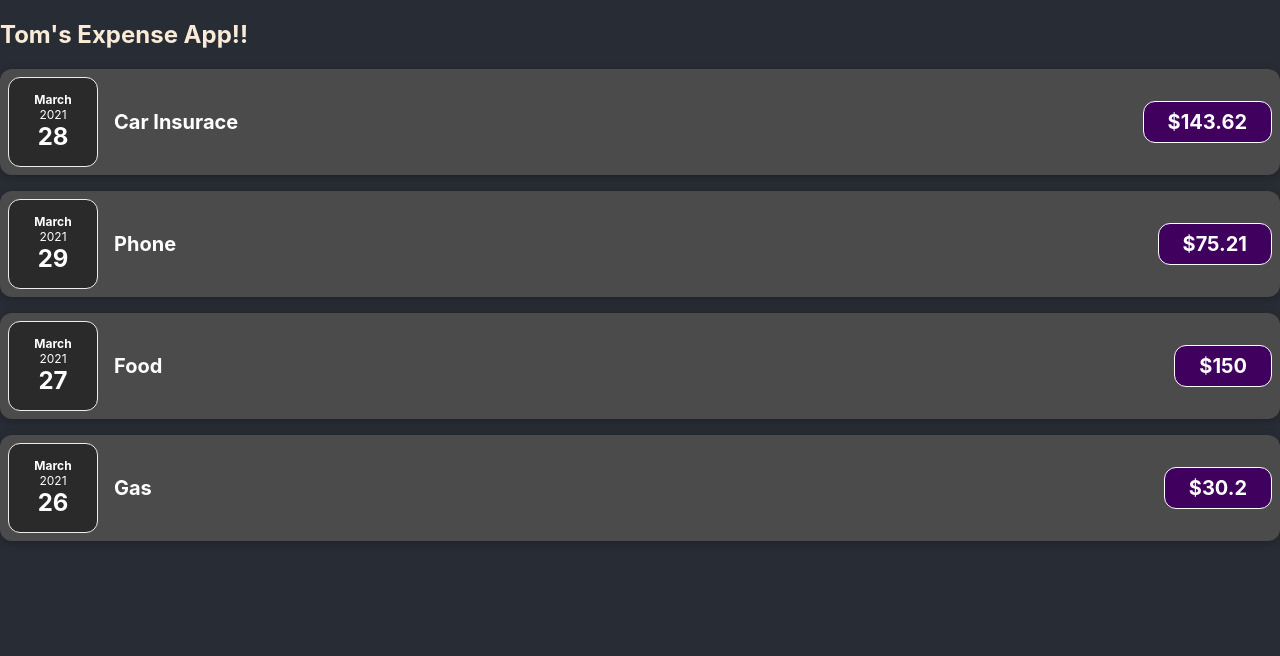
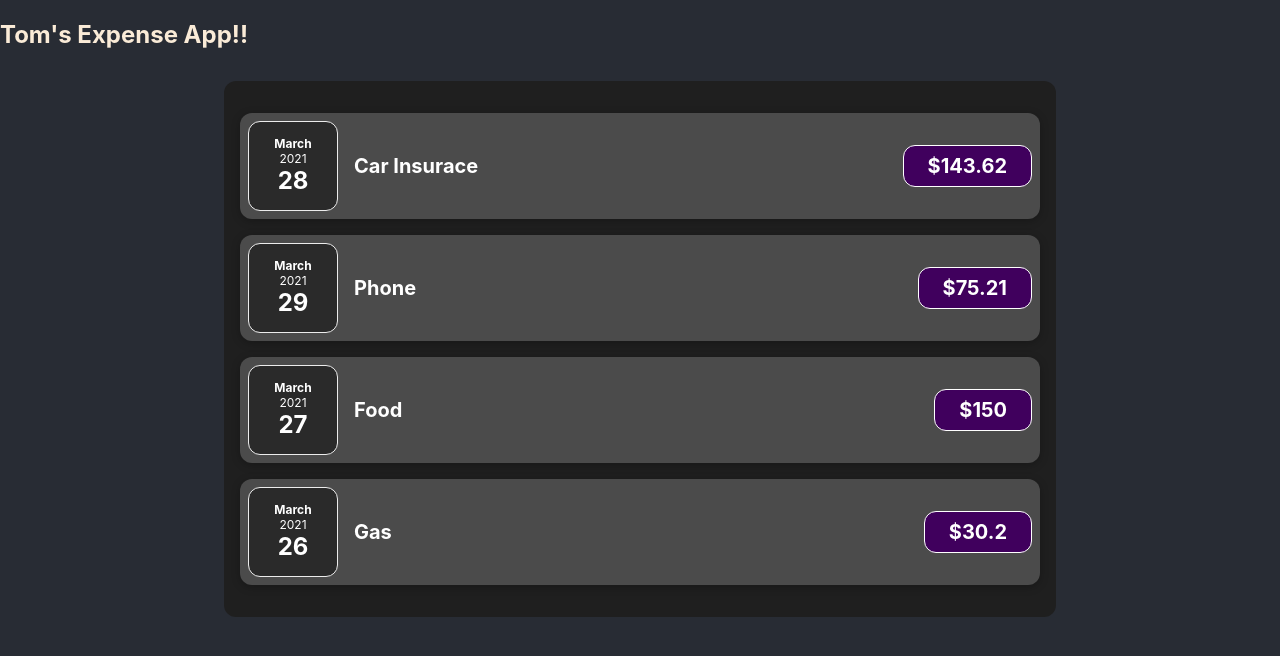
Before and after one commit to tomw268/React-Dev, a JavaScript app in the folder expense-app/: page / in a window 1280 px wide. Shown: the top 656 px of the page. Built offline with nearby package versions, Linux system fonts and the light colour scheme; the HTML template or start-up script is replaced by a standard one.

Commit message:
Added and not card component

```diff
--- a/expense-app/src/App.js
+++ b/expense-app/src/App.js
@@ -17,10 +17,7 @@ function App() {
   return (
     <div>
       <h2>Tom's Expense App!!</h2>
-      <Expenses item={expense[0]} />
-      <Expenses item={expense[1]} />
-      <Expenses item={expense[2]} />
-      <Expenses item={expense[3]} />
+      <Expenses item={expense} />
     </div>
   );
 }
--- /dev/null
+++ b/expense-app/src/components/Card.js
@@ -0,0 +1,6 @@
+import './Card.css';
+
+function Card() {
+  return <div className="card"></div>;
+}
+export default Card;
--- /dev/null
+++ b/expense-app/src/components/Expenses.css
@@ -0,0 +1,9 @@
+.expenses {
+  padding: 1rem;
+  background-color: rgb(31, 31, 31);
+  margin: 2rem auto;
+  width: 50rem;
+  max-width: 95%;
+  border-radius: 12px;
+  box-shadow: 0 1 px 8 px rgba(0, 0, 0, 0.25);
+}
--- a/expense-app/src/components/Expenses.js
+++ b/expense-app/src/components/Expenses.js
@@ -1,12 +1,27 @@
 import ExpenseItem from './ExpenseItem';
-
+import './Expenses.css';
 function Expenses(props) {
   return (
     <div className="expenses">
       <ExpenseItem
-        title={props.item.title}
-        amount={props.item.amount}
-        date={props.item.date}
+        title={props.item[0].title}
+        amount={props.item[0].amount}
+        date={props.item[0].date}
+      />
+      <ExpenseItem
+        title={props.item[1].title}
+        amount={props.item[1].amount}
+        date={props.item[1].date}
+      />
+      <ExpenseItem
+        title={props.item[2].title}
+        amount={props.item[2].amount}
+        date={props.item[2].date}
+      />
+      <ExpenseItem
+        title={props.item[3].title}
+        amount={props.item[3].amount}
+        date={props.item[3].date}
       />
     </div>
   );
```
Also changed, not shown: expense-app/src/components/Card.css (added).
